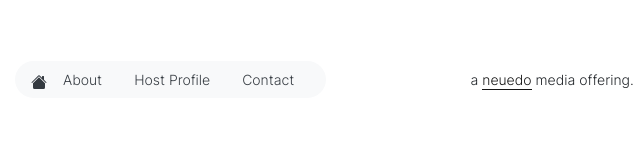
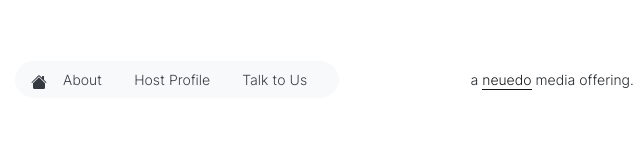
Before and after one commit to Neuedo/gtmedge.github.io, a plain HTML site: page about.html in a window 1280 px wide. Shown: the part 2378-2524 px from the top of the page, 49-689 px from the left. Drawn offline with Linux system fonts and the light colour scheme.

Commit message:
contact update

```diff
--- a/about.html
+++ b/about.html
@@ -206,7 +206,7 @@ src: local(''),
       <a class="nav-link link-dark" href="host-profile.html">Host Profile</a>
     </li>
     <li class="nav-item">
-      <a class="nav-link link-dark" href="#">Contact</a>
+      <a class="nav-link link-dark" href="https://cal.com/neuedo/gtm-edge" target="_blank">Talk to Us</a>
     </li>
   </ul>
 </div>
```
Also changed, not shown: host-profile.html (+1 -1 lines), index.html (+1 -1 lines).
